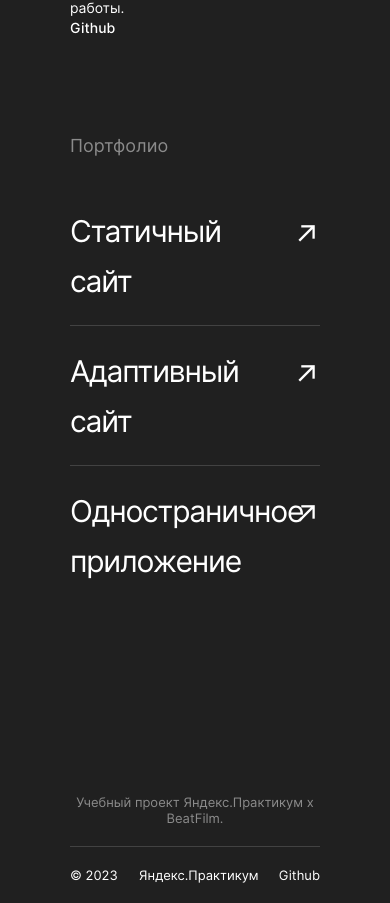
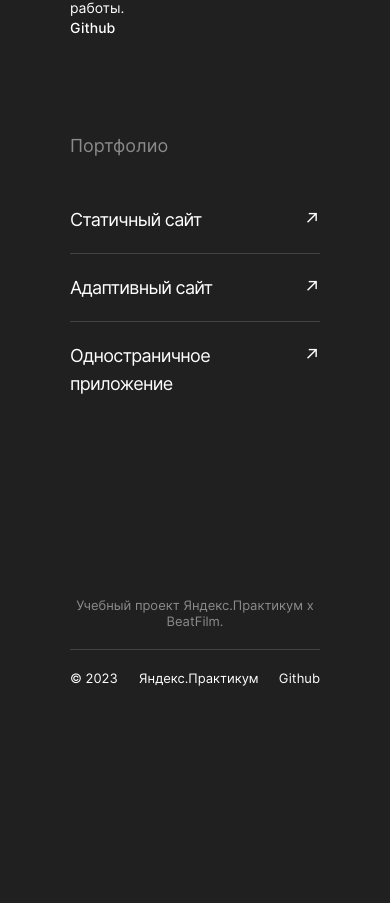
Before and after one commit to chyVacheck/movies-explorer-frontend, a React (Create React App) app: page / in a window 390 px wide. Shown: the part 3271-4174 px from the top of the page. After the commit the page ends 3977 px from the top, so only its background shows below. Built offline with nearby package versions, Linux system fonts and the light colour scheme.

Commit message:
add adaptive: component Portfolio

```diff
--- a/src/components/Portfolio/Portfolio.css
+++ b/src/components/Portfolio/Portfolio.css
@@ -26,7 +26,8 @@
   justify-content: space-between;
 }
 
-.portfolio-web-site_border_no-border {
+.portfolio-web-site:last-child {
+  padding: 0;
   border: none;
 }
 
@@ -41,8 +42,39 @@
 
 .portfolio-web-site-arrow {
   margin: 0;
+  width: max-content;
   font-weight: 400;
   font-size: 30px;
   line-height: 60px;
   letter-spacing: -0.04em;
 }
+
+@media screen and (min-width: 320px) and (max-width: 544px) {
+  .portfolio__title {
+    width: 100%;
+  }
+  .portfolio-web-site-name {
+    width: 85.61643835616438%;
+    font-size: 18px;
+    line-height: 28px;
+  }
+  .portfolio-web-site-arrow {
+    font-size: 18px;
+    line-height: 28px;
+  }
+}
+
+@media screen and (min-width: 544px) and (max-width: 1024px) {
+  .portfolio__title {
+    width: 37.4251598006998%;
+  }
+  .portfolio-web-site-name {
+    font-size: 28px;
+  }
+  .portfolio-web-site-arrow {
+    font-size: 28px;
+  }
+}
+
+@media screen and (min-width: 1024px) and (max-width: 1280px) {
+}
--- a/src/components/Portfolio/Portfolio.jsx
+++ b/src/components/Portfolio/Portfolio.jsx
@@ -3,69 +3,55 @@
 // * react
 
 // ? стили
-import './Portfolio.css';
+import "./Portfolio.css";
 
 // ? компоненты
 
 function Portfolio() {
+  return (
+    <article className={"portfolio"}>
+      <h3 className="portfolio__title">Портфолио</h3>
 
-
-  return (
-    <article className={'portfolio'}>
-
-      <h3 className='portfolio__title'>
-        Портфолио
-      </h3>
-
-
-      <div className='portfolio__list-projects'>
-
-        <div className='portfolio-web-site'>
-          <h4 className='portfolio-web-site-name'>
-            Статичный сайт
-          </h4>
+      <div className="portfolio__list-projects">
+        <div className="portfolio-web-site">
+          <h4 className="portfolio-web-site-name">Статичный сайт</h4>
 
           <a
-            href='https://github.com/chyVacheck/how-to-learn'
+            href="https://github.com/chyVacheck/how-to-learn"
             target="_blank"
             rel="noreferrer"
-            className='portfolio-web-site-arrow link'
+            className="portfolio-web-site-arrow link"
           >
             ↗
           </a>
         </div>
 
-        <div className='portfolio-web-site'>
-          <h4 className='portfolio-web-site-name'>
-            Адаптивный сайт
-          </h4>
+        <div className="portfolio-web-site">
+          <h4 className="portfolio-web-site-name">Адаптивный сайт</h4>
 
           <a
-            href='https://chyvacheck.github.io/russian-travel/'
+            href="https://chyvacheck.github.io/russian-travel/"
             target="_blank"
             rel="noreferrer"
-            className='portfolio-web-site-arrow link'
+            className="portfolio-web-site-arrow link"
           >
             ↗
           </a>
         </div>
 
-        <div className='portfolio-web-site portfolio-web-site_border_no-border'>
-          <h4 className='portfolio-web-site-name'>
-            Одностраничное приложение
-          </h4>
+        <div className="portfolio-web-site">
+          <h4 className="portfolio-web-site-name">Одностраничное приложение</h4>
 
           <a
-            href='https://github.com/chyVacheck/react-mesto-api-full-gha'
+            href="https://github.com/chyVacheck/react-mesto-api-full-gha"
             target="_blank"
             rel="noreferrer"
-            className='portfolio-web-site-arrow link'
+            className="portfolio-web-site-arrow link"
           >
             ↗
           </a>
         </div>
       </div>
-
     </article>
   );
 }
```
